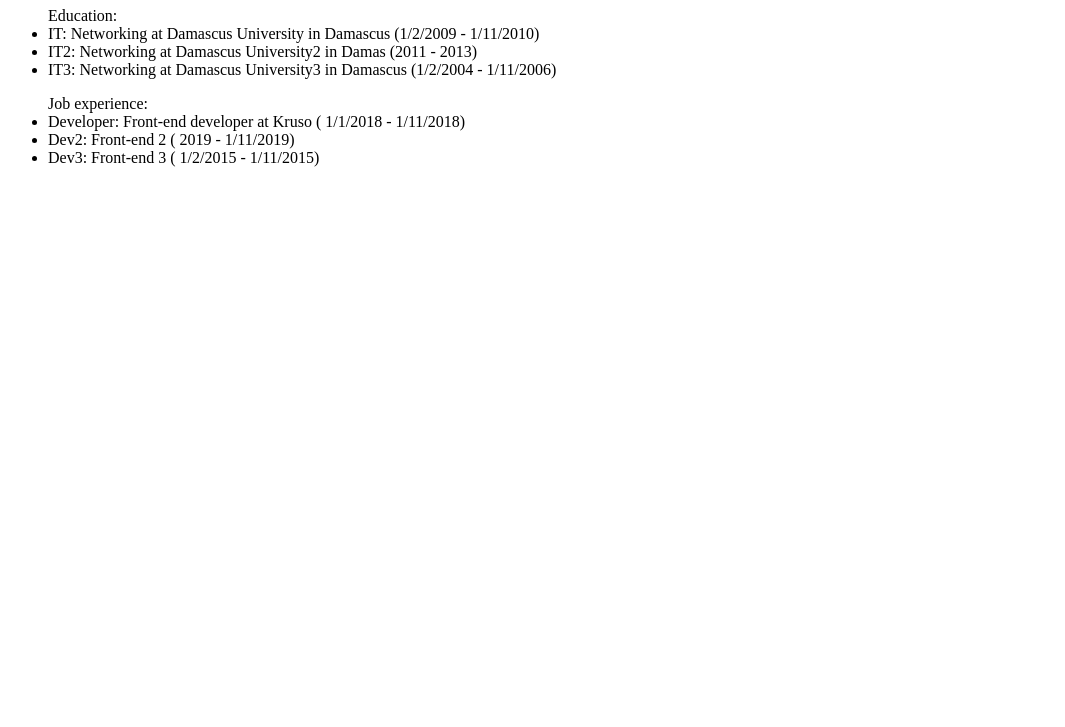
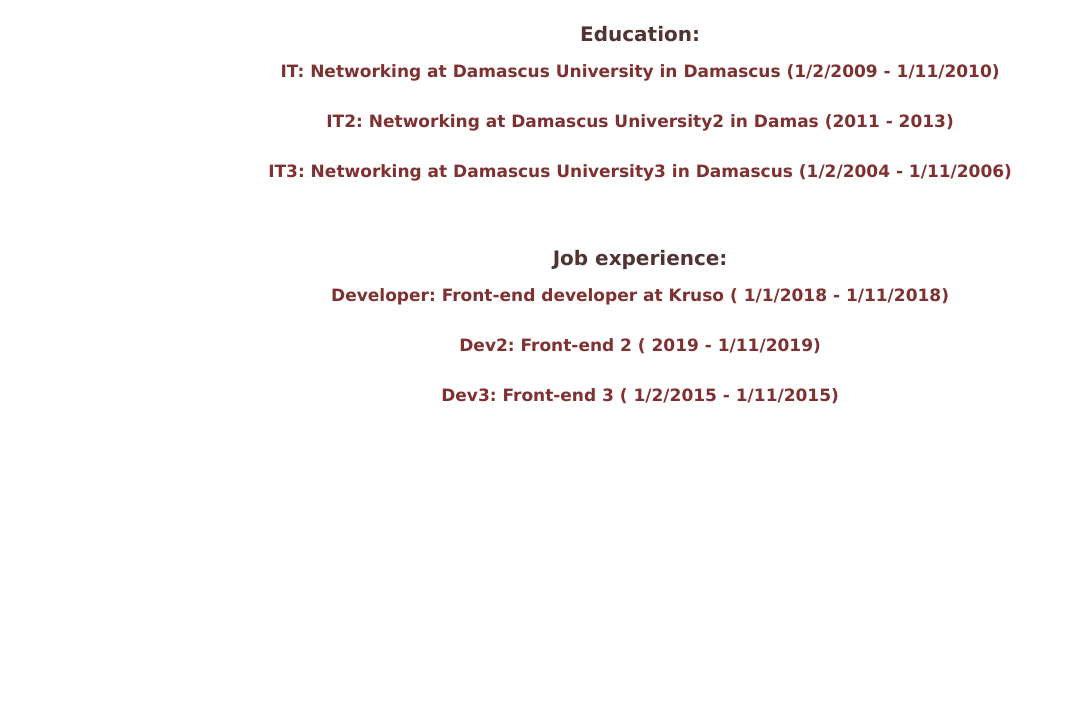
Before and after one commit to rufaidaju/hyf-homework, a plain HTML site: page js3w3/CVclass.html in a window 1280 px wide. Shown: the part 73-800 px from the top of the page, without its empty margins (0-1065 px from the left). Drawn offline with Linux system fonts and the light colour scheme.

Commit message:
Adding <link>

```diff
--- a/js3w3/CVclass.html
+++ b/js3w3/CVclass.html
@@ -2,6 +2,8 @@
 <html>
     <head>
         <title>CV Class exercise</title>
+        <link rel="stylesheet" href="CVclass.css"/>
+
     </head>
     <body>
         <h1>CURRICULUM VITAE </h1>
```
